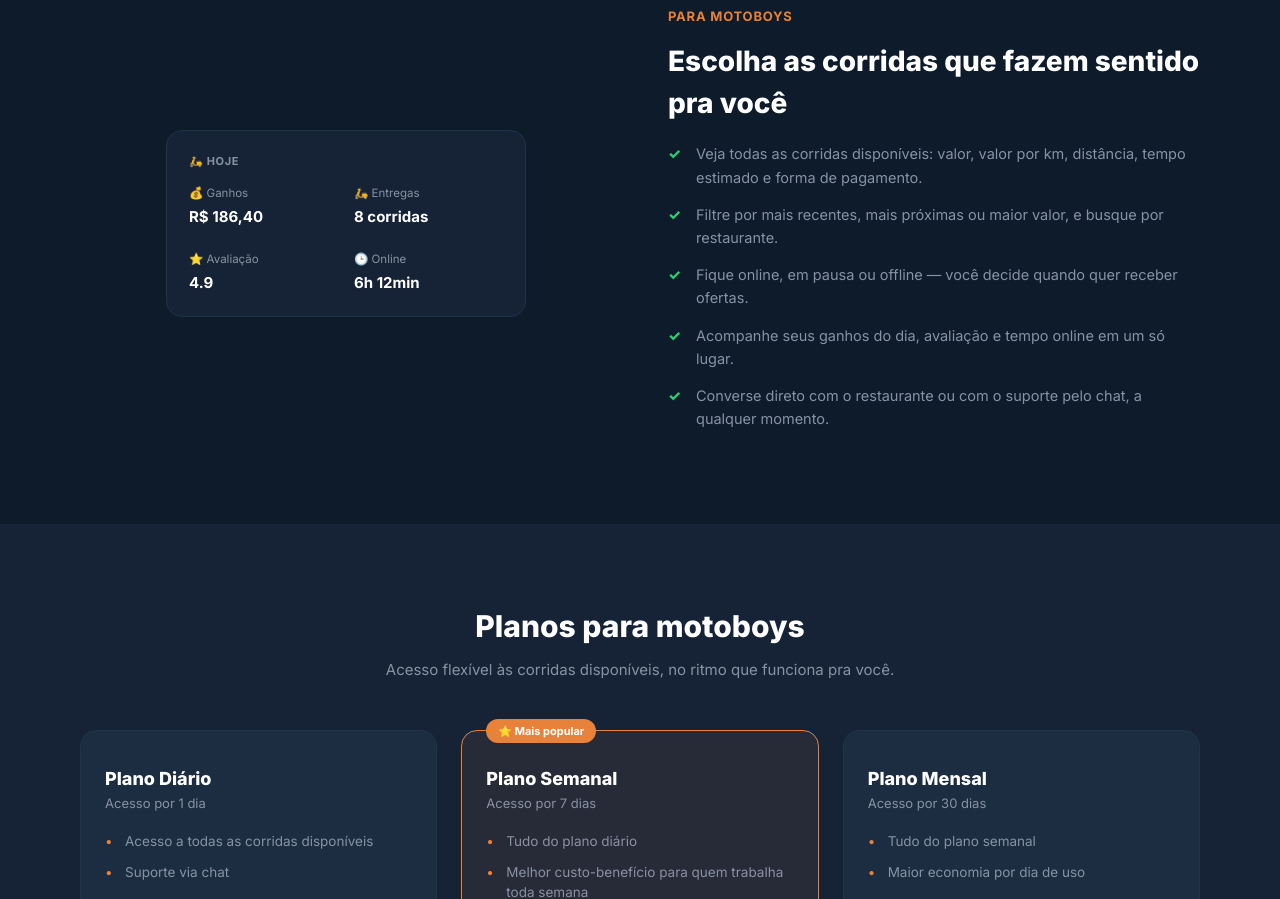
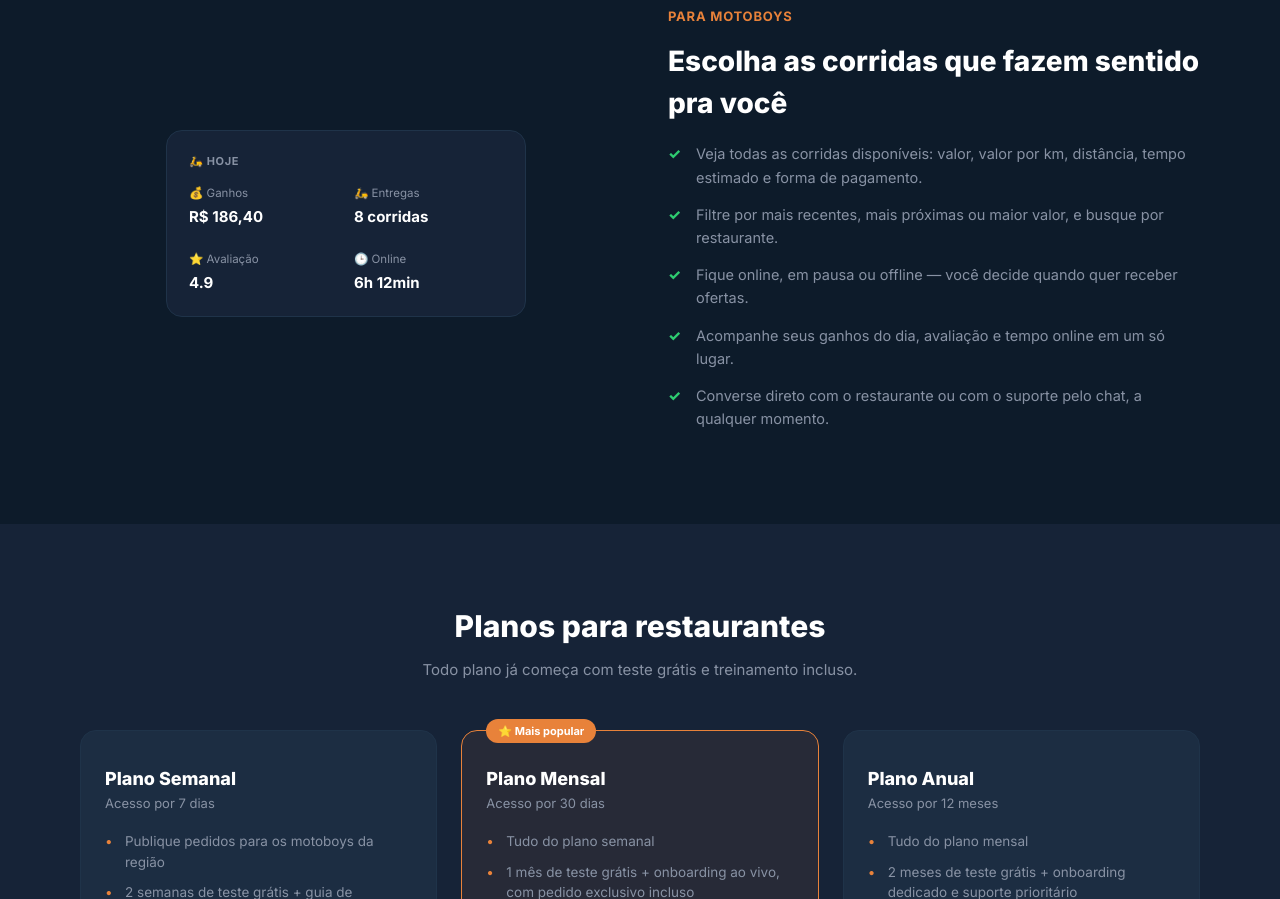
Before and after one commit to katriel-silva/tanamao-site, a plain HTML site: page index.html in a window 1280 px wide. Shown: the part 1901-2800 px from the top of the page. Drawn offline with Linux system fonts and the light colour scheme.

Commit message:
Adiciona seção de planos para restaurantes
O site só mostrava os planos do motoboy. Adiciona Semanal/Mensal/Anual
pro restaurante, com teste grátis e treinamento, espelhando o modelo
que fechamos para o motoboy.

```diff
--- a/index.html
+++ b/index.html
@@ -162,6 +162,43 @@
     </div>
   </section>
 
+  <!-- PLANOS RESTAURANTE -->
+  <section id="planos-restaurante" class="section section--alt">
+    <div class="container">
+      <h2 class="section__title reveal">Planos para restaurantes</h2>
+      <p class="section__subtitle reveal">Todo plano já começa com teste grátis e treinamento incluso.</p>
+
+      <div class="plans">
+        <div class="plan-card reveal">
+          <p class="plan-card__name">Plano Semanal</p>
+          <p class="plan-card__period">Acesso por 7 dias</p>
+          <ul>
+            <li>Publique pedidos para os motoboys da região</li>
+            <li>2 semanas de teste grátis + guia de configuração</li>
+          </ul>
+        </div>
+        <div class="plan-card plan-card--highlight reveal">
+          <span class="plan-card__tag">⭐ Mais popular</span>
+          <p class="plan-card__name">Plano Mensal</p>
+          <p class="plan-card__period">Acesso por 30 dias</p>
+          <ul>
+            <li>Tudo do plano semanal</li>
+            <li>1 mês de teste grátis + onboarding ao vivo, com pedido exclusivo incluso</li>
+          </ul>
+        </div>
+        <div class="plan-card reveal">
+          <p class="plan-card__name">Plano Anual</p>
+          <p class="plan-card__period">Acesso por 12 meses</p>
+          <ul>
+            <li>Tudo do plano mensal</li>
+            <li>2 meses de teste grátis + onboarding dedicado e suporte prioritário</li>
+          </ul>
+        </div>
+      </div>
+      <p class="plans__note">Valores exibidos dentro do aplicativo.</p>
+    </div>
+  </section>
+
   <!-- PLANOS -->
   <section id="planos" class="section section--alt">
     <div class="container">
```
